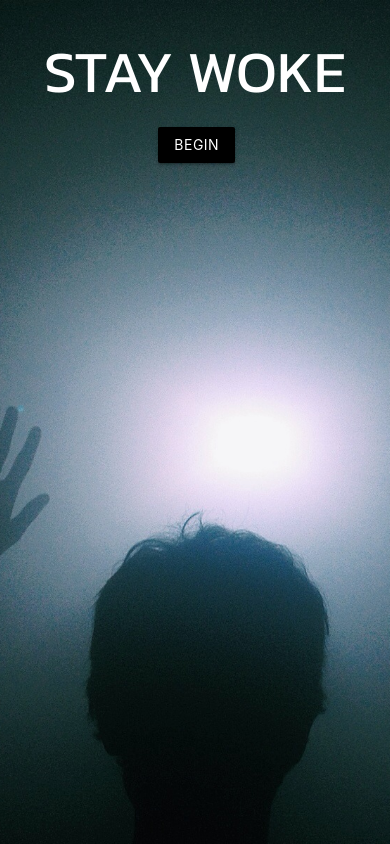
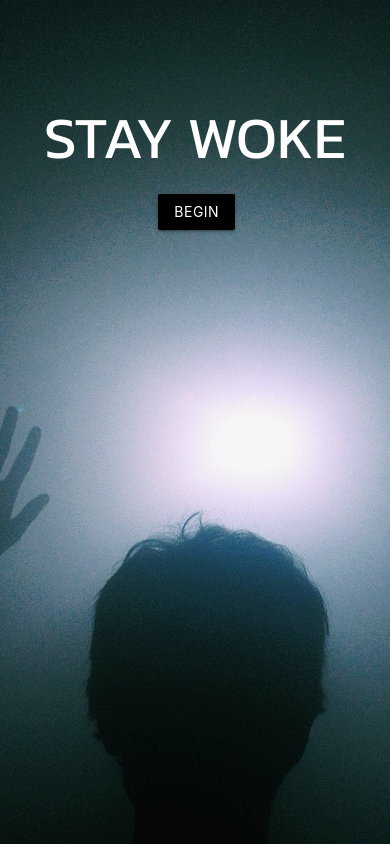
Before and after one commit to nlabrada/stayWoke, a plain HTML site: page index.html in a window 390 px wide. Drawn offline with nearby package versions, Linux system fonts and the light colour scheme.

Commit message:
fixed title on mobile

```diff
--- a/assets/css/style.css
+++ b/assets/css/style.css
@@ -1,3 +1,4 @@
+/* // mobile first */
 body{
     font-family: 'Kanit', sans-serif;
     color: white;
@@ -11,16 +12,16 @@ body{
     display: flex;
 
 }
-
+#home-page-div{
+    margin-top: 30%;
+}
 img{
     max-height: 350px;
     max-width: auto;
 }
-
 #quizDiv{
     color: black;
 }
-
 .btn{
     background-color: black;
     margin-left: 1%;
@@ -29,3 +30,11 @@ img{
     background-color: white;
     color: black;
 }
+
+/* for desktop */
+@media only screen and (min-width: 768px) {
+    #home-page-div{
+        margin-top: 5%;
+    }
+
+}
--- a/index.html
+++ b/index.html
@@ -22,7 +22,7 @@
 </head>
 <body>
     <div class="container">
-
+        <div id="home-page-div">
             <!-- THE TITLE -->
             <h1 class="center-align" id="home-title">STAY WOKE</h1>
 
@@ -33,6 +33,7 @@
                 </div>
             </div>
         </div>
+    </div>
 
     <!-- THE JS -->
     <script type="text/javascript" src="./assets/javascript/app.js"></script>
```
Also changed, not shown: style.css (deleted). Lines whose indentation alone changed are shown as unchanged.
